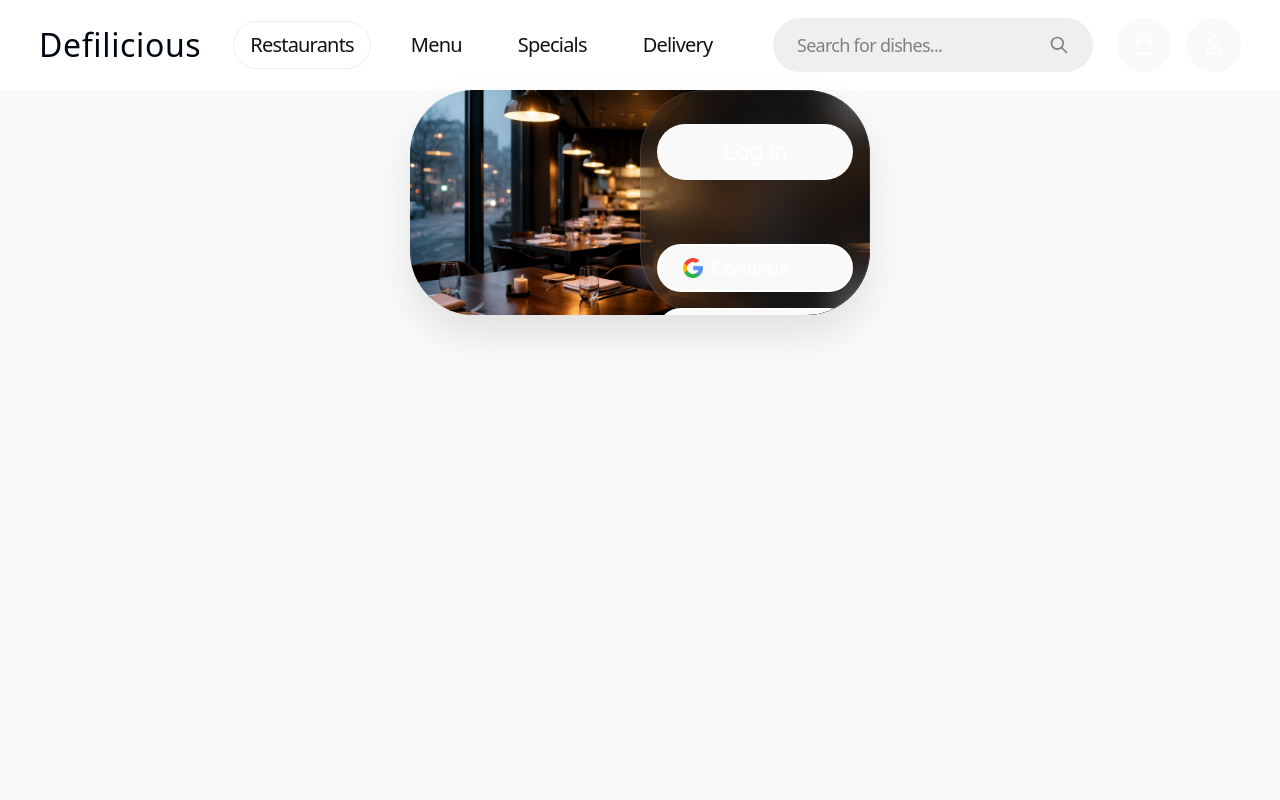
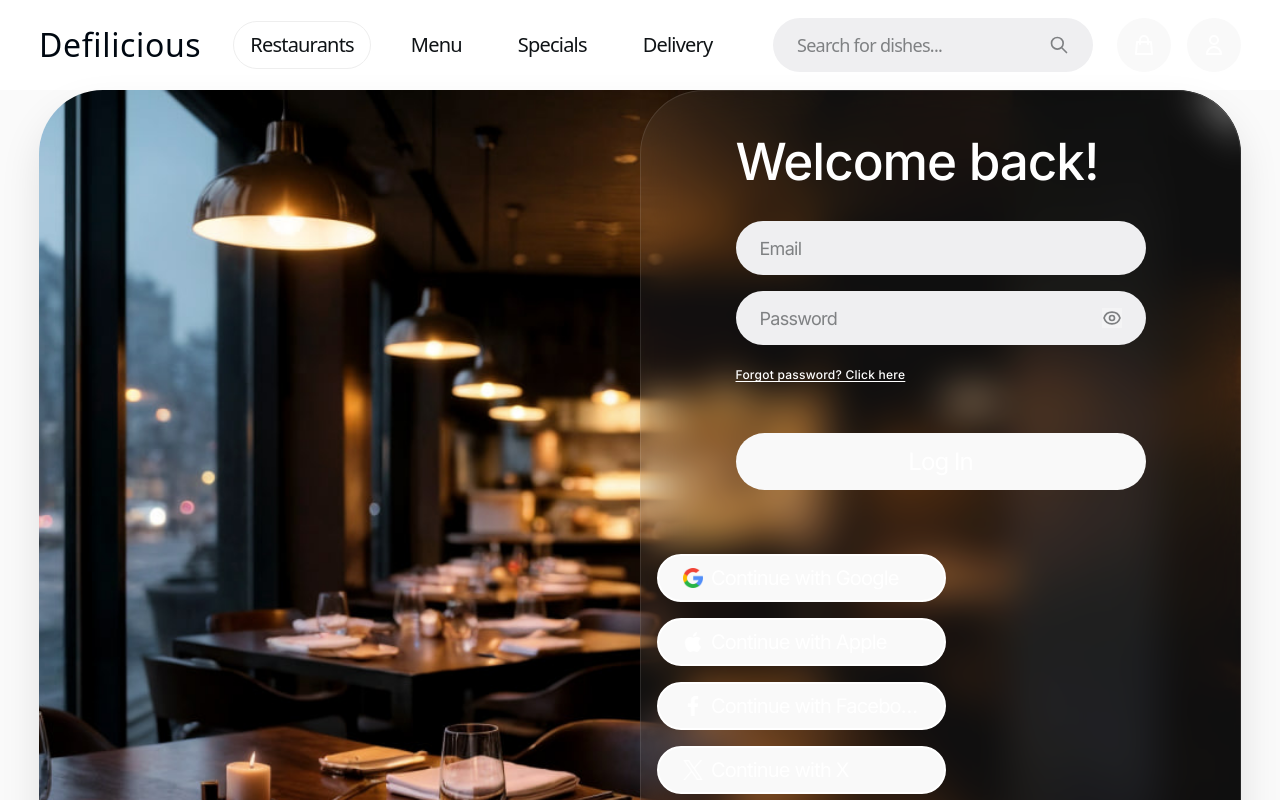
Before and after one commit to Bobo-s-boot/food-delivery, a React (Vite) app in the folder client/: page /auth in a window 1280 px wide. Shown: the top 800 px of the page. Built offline with nearby package versions, Linux system fonts and the light colour scheme; no server answers.

Commit message:
fix-auth

```diff
--- a/client/src/pages/auth/Auth.jsx
+++ b/client/src/pages/auth/Auth.jsx
@@ -1,4 +1,4 @@
-import { useState } from "react";
+import { useState, useEffect } from "react";
 import { useNavigate } from "react-router-dom";
 import { loginUser, registerUser } from "../../api/authService";
 
@@ -19,6 +19,7 @@ export function Auth({ onLogin }) {
 
   const navigate = useNavigate();
 
+  // Функция для плавного переключения
   const toggleMode = () => {
     setIsAnimating(true);
     setTimeout(() => {
@@ -69,10 +70,12 @@ export function Auth({ onLogin }) {
   };
 
   return (
-    <div className="w-full flex justify-center items-start pb-6 px-4 lg:px-10 font-sans">
+    <div className="w-full flex justify-center items-start pt-0 pb-6 px-4 lg:px-[39px] font-['Inter']">
+      {/* Контейнер карточки с плавным переходом сторон (transition-all) */}
       <div
-        className={`relative w-full max-w-[460.25px] h-[calc(100vh-90px)] min-h-[212.5px] max-h-56.25 rounded-4xl lg:rounded-[64px] shadow-[0px_20px_40px_rgba(0,0,0,0.1)] overflow-hidden flex transition-all duration-700 ${isLogin ? "flex-row" : "flex-row-reverse"}`}
+        className={`relative w-full max-w-[1841px] h-[calc(100vh-90px)] min-h-[850px] max-h-[900px] rounded-[32px] lg:rounded-[64px] shadow-[0px_20px_40px_rgba(0,0,0,0.1)] overflow-hidden flex transition-all duration-700 ${isLogin ? "flex-row" : "flex-row-reverse"}`}
       >
+        {/* Фоновое изображение */}
         <img
           src={
             isLogin ? "/img/login_background.jpg" : "/img/singup_background.png"
@@ -83,27 +86,30 @@ export function Auth({ onLogin }) {
 
         <div className="hidden lg:block w-1/2 relative z-10 h-full"></div>
 
-        <div className="relative z-20 w-full lg:w-1/2 h-full bg-[rgba(255,255,255,0.06)] backdrop-blur-[20px] rounded-4xl lg:rounded-[64px] border border-white/10 flex flex-col items-center justify-center px-4 py-8 gap-10 lg:gap-16">
+        {/* Стеклянная панель */}
+        <div className="relative z-20 w-full lg:w-1/2 h-full bg-[rgba(255,255,255,0.06)] backdrop-blur-[20px] rounded-[32px] lg:rounded-[64px] border border-white/10 flex flex-col items-center justify-center px-4 py-8 gap-[40px] lg:gap-[64px]">
+          {/* Контент с анимацией прозрачности */}
           <div
-            className={`w-full flex flex-col items-center gap-10 lg:gap-16 transition-all duration-300 ${isAnimating ? "opacity-0 scale-95" : "opacity-100 scale-100"}`}
+            className={`w-full flex flex-col items-center gap-[40px] lg:gap-[64px] transition-all duration-300 ${isAnimating ? "opacity-0 scale-95" : "opacity-100 scale-100"}`}
           >
-            <div className="w-full max-w-102.5">
-              <h1 className="text-white text-4xl lg:text-5xl font-medium leading-[1.2] tracking-[-0.02em] w-full text-left mb-6 lg:mb-8 whitespace-nowrap">
+            {/* Увеличенная ширина до 410px для заголовока */}
+            <div className="w-full max-w-[410px]">
+              <h1 className="text-white text-[36px] lg:text-[48px] font-medium leading-[120%] tracking-[-0.02em] w-full text-left mb-[24px] lg:mb-[32px] whitespace-nowrap">
                 {isLogin ? "Welcome back!" : "Create an account"}
               </h1>
 
               {error && (
-                <div className="w-full mb-4 p-3 bg-red-500/20 border border-red-500 text-white rounded-2xl text-center text-sm">
+                <div className="w-full mb-[16px] p-3 bg-red-500/20 border border-red-500 text-white rounded-[16px] text-center text-[14px]">
                   {error}
                 </div>
               )}
 
               <form
                 onSubmit={handleSubmit}
-                className="w-full flex flex-col gap-4"
+                className="w-full flex flex-col gap-[16px]"
               >
                 {!isLogin && (
-                  <div className="w-full h-14">
+                  <div className="w-full h-[54px]">
                     <input
                       type="text"
                       name="fullName"
@@ -111,12 +117,12 @@ export function Auth({ onLogin }) {
                       onChange={handleChange}
                       required
                       placeholder="Full Name"
-                      className="w-full h-full bg-[#EFEFF1] rounded-full px-6 text-base lg:text-lg text-[#0F1316] placeholder:text-[#0F1316]/50 tracking-[-0.04em] focus:outline-none focus:ring-2 focus:ring-[#0D1A2D]"
+                      className="w-full h-full bg-[#EFEFF1] rounded-[100px] px-[24px] text-[16px] lg:text-[18px] text-[#0F1316] placeholder:text-[rgba(15,19,22,0.5)] tracking-[-0.04em] focus:outline-none focus:ring-2 focus:ring-[#0D1A2D]"
                     />
                   </div>
                 )}
 
-                <div className="w-full h-14">
+                <div className="w-full h-[54px]">
                   <input
                     type="email"
                     name="username"
@@ -124,11 +130,11 @@ export function Auth({ onLogin }) {
                     onChange={handleChange}
                     required
                     placeholder="Email"
-                    className="w-full h-full bg-[#EFEFF1] rounded-full px-6 text-base lg:text-lg text-[#0F1316] placeholder:text-[#0F1316]/50 tracking-[-0.04em] focus:outline-none focus:ring-2 focus:ring-[#0D1A2D]"
+                    className="w-full h-full bg-[#EFEFF1] rounded-[100px] px-[24px] text-[16px] lg:text-[18px] text-[#0F1316] placeholder:text-[rgba(15,19,22,0.5)] tracking-[-0.04em] focus:outline-none focus:ring-2 focus:ring-[#0D1A2D]"
                   />
                 </div>
 
-                <div className="relative w-full h-14">
+                <div className="relative w-full h-[54px]">
                   <input
                     type={showPassword ? "text" : "password"}
                     name="password"
@@ -136,15 +142,15 @@ export function Auth({ onLogin }) {
                     onChange={handleChange}
                     required
                     placeholder="Password"
-                    className="w-full h-full bg-[#EFEFF1] rounded-full px-6 text-base lg:text-lg text-[#0F1316] placeholder:text-[#0F1316]/50 tracking-[-0.04em] focus:outline-none focus:ring-2 focus:ring-[#0D1A2D]"
+                    className="w-full h-full bg-[#EFEFF1] rounded-[100px] px-[24px] text-[16px] lg:text-[18px] text-[#0F1316] placeholder:text-[rgba(15,19,22,0.5)] tracking-[-0.04em] focus:outline-none focus:ring-2 focus:ring-[#0D1A2D]"
                   />
                   <button
                     type="button"
                     onClick={() => setShowPassword(!showPassword)}
-                    className="absolute right-6 top-1/2 -translate-y-1/2 opacity-50 hover:opacity-100 transition-opacity"
+                    className="absolute right-[24px] top-1/2 -translate-y-1/2 opacity-50 hover:opacity-100 transition-opacity"
                   >
                     <svg
-                      className="w-5 h-5"
+                      className="w-[20px] h-[20px]"
                       fill="none"
                       stroke="#0F1316"
                       viewBox="0 0 24 24"
@@ -166,7 +172,7 @@ export function Auth({ onLogin }) {
                 </div>
 
                 {!isLogin && (
-                  <div className="relative w-full h-14">
+                  <div className="relative w-full h-[54px]">
                     <input
                       type={showPassword ? "text" : "password"}
                       name="retryPassword"
@@ -174,7 +180,7 @@ export function Auth({ onLogin }) {
                       onChange={handleChange}
                       required
                       placeholder="Retry password"
-                      className="w-full h-full bg-[#EFEFF1] rounded-full px-6 text-base lg:text-lg text-[#0F1316] placeholder:text-[#0F1316]/50 tracking-[-0.04em] focus:outline-none focus:ring-2 focus:ring-[#0D1A2D]"
+                      className="w-full h-full bg-[#EFEFF1] rounded-[100px] px-[24px] text-[16px] lg:text-[18px] text-[#0F1316] placeholder:text-[rgba(15,19,22,0.5)] tracking-[-0.04em] focus:outline-none focus:ring-2 focus:ring-[#0D1A2D]"
                     />
                   </div>
                 )}
@@ -183,7 +189,7 @@ export function Auth({ onLogin }) {
                   <div className="w-full text-left">
                     <a
                       href="#"
-                      className="text-white text-xs lg:text-sm font-medium leading-[130%] tracking-[0.02em] underline decoration-white decoration-1 underline-offset-2 hover:text-gray-200 transition-colors"
+                      className="text-white text-[12px] font-medium leading-[130%] tracking-[0.02em] !underline decoration-solid decoration-1 underline-offset-2 hover:text-gray-200 transition-colors"
                     >
                       Forgot password? Click here
                     </a>
@@ -193,77 +199,79 @@ export function Auth({ onLogin }) {
                 <button
                   type="submit"
                   disabled={isLoading}
-                  className="w-full h-14 mt-4 lg:mt-8 bg-[#0D1A2D] rounded-full text-white text-xl lg:text-2xl font-normal leading-7 tracking-[-0.04em] hover:bg-opacity-90 transition-all disabled:opacity-70 flex items-center justify-center"
+                  className="w-full h-[57px] mt-[16px] lg:mt-[32px] bg-[#0D1A2D] rounded-[100px] text-white text-[20px] lg:text-[24px] font-normal leading-[29px] tracking-[-0.04em] hover:bg-opacity-90 transition-all disabled:opacity-70 flex items-center justify-center"
                 >
                   {isLoading ? "Wait..." : isLogin ? "Log In" : "Sign Up"}
                 </button>
               </form>
             </div>
 
-            <div className="w-full max-w-150.5 flex flex-wrap gap-y-4 gap-x-6 justify-center lg:justify-between px-2 lg:px-0">
+            {/* Соцсети */}
+            <div className="w-full max-w-[602px] flex flex-wrap gap-y-[16px] gap-x-[24px] justify-center lg:justify-between px-2 lg:px-0">
               <button
                 type="button"
-                className="w-[47%] lg:w-72.25 h-12 rounded-full border-2 border-white flex items-center justify-start px-3 lg:px-6 gap-2 hover:bg-white/10 transition-colors whitespace-nowrap overflow-hidden"
+                className="w-[47%] lg:w-[289px] h-[48px] box-border rounded-[100px] border-[2px] border-white flex items-center justify-start px-[12px] lg:px-[24px] gap-[8px] hover:bg-white/10 transition-colors whitespace-nowrap overflow-hidden"
               >
                 <img
                   src="/img/google.png"
                   alt="Google"
-                  className="w-5 h-5 object-contain shrink-0"
+                  className="w-[20px] h-[20px] object-contain shrink-0"
                 />
-                <span className="text-white text-sm lg:text-xl font-normal leading-6 tracking-[-0.04em] overflow-hidden text-ellipsis">
+                <span className="text-white text-[14px] lg:text-[20px] font-normal leading-[24px] tracking-[-0.04em] overflow-hidden text-ellipsis">
                   Continue with Google
                 </span>
               </button>
 
               <button
                 type="button"
-                className="w-[47%] lg:w-72.25 h-12 rounded-full border-2 border-white flex items-center justify-start px-3 lg:px-6 gap-2 hover:bg-white/10 transition-colors whitespace-nowrap overflow-hidden"
+                className="w-[47%] lg:w-[289px] h-[48px] box-border rounded-[100px] border-[2px] border-white flex items-center justify-start px-[12px] lg:px-[24px] gap-[8px] hover:bg-white/10 transition-colors whitespace-nowrap overflow-hidden"
               >
                 <img
                   src="/img/apple.png"
                   alt="Apple"
-                  className="w-5 h-5 object-contain shrink-0"
+                  className="w-[20px] h-[20px] object-contain shrink-0"
                 />
-                <span className="text-white text-sm lg:text-xl font-normal leading-6 tracking-[-0.04em] overflow-hidden text-ellipsis">
+                <span className="text-white text-[14px] lg:text-[20px] font-normal leading-[24px] tracking-[-0.04em] overflow-hidden text-ellipsis">
                   Continue with Apple
                 </span>
               </button>
 
               <button
                 type="button"
-                className="w-[47%] lg:w-72.25 h-12 rounded-full border-2 border-white flex items-center justify-start px-3 lg:px-6 gap-2 hover:bg-white/10 transition-colors whitespace-nowrap overflow-hidden"
+                className="w-[47%] lg:w-[289px] h-[48px] box-border rounded-[100px] border-[2px] border-white flex items-center justify-start px-[12px] lg:px-[24px] gap-[8px] hover:bg-white/10 transition-colors whitespace-nowrap overflow-hidden"
               >
                 <img
                   src="/img/facebook.png"
                   alt="Facebook"
-                  className="w-5 h-5 object-contain shrink-0"
+                  className="w-[20px] h-[20px] object-contain shrink-0"
                 />
-                <span className="text-white text-sm lg:text-xl font-normal leading-6 tracking-[-0.04em] overflow-hidden text-ellipsis">
+                <span className="text-white text-[14px] lg:text-[20px] font-normal leading-[24px] tracking-[-0.04em] overflow-hidden text-ellipsis">
                   Continue with Facebook
                 </span>
               </button>
 
               <button
                 type="button"
-                className="w-[47%] lg:w-72.25 h-12 rounded-full border-2 border-white flex items-center justify-start px-3 lg:px-6 gap-2 hover:bg-white/10 transition-colors whitespace-nowrap overflow-hidden"
+                className="w-[47%] lg:w-[289px] h-[48px] box-border rounded-[100px] border-[2px] border-white flex items-center justify-start px-[12px] lg:px-[24px] gap-[8px] hover:bg-white/10 transition-colors whitespace-nowrap overflow-hidden"
               >
                 <img
                   src="/img/xcom.png"
                   alt="X"
-                  className="w-5 h-5 object-contain shrink-0"
+                  className="w-[20px] h-[20px] object-contain shrink-0"
                 />
-                <span className="text-white text-sm lg:text-xl font-normal leading-6 tracking-[-0.04em] overflow-hidden text-ellipsis">
+                <span className="text-white text-[14px] lg:text-[20px] font-normal leading-[24px] tracking-[-0.04em] overflow-hidden text-ellipsis">
                   Continue with X
                 </span>
               </button>
             </div>
 
+            {/* Нижняя ссылка */}
             <div className="pb-4">
-              <p className="text-white text-sm lg:text-base font-normal leading-[140%]">
+              <p className="text-white text-[14px] lg:text-[16px] font-normal leading-[140%]">
                 {isLogin ? "New to Defilicious?" : "Already have an account?"}
                 <button
                   onClick={toggleMode}
-                  className="underline decoration-white decoration-1 underline-offset-2 hover:text-gray-300 ml-1 font-medium"
+                  className="!underline decoration-solid decoration-1 underline-offset-2 hover:text-gray-300 ml-1 font-medium"
                 >
                   {isLogin ? "Sign Up" : "Log In"}
                 </button>
```
